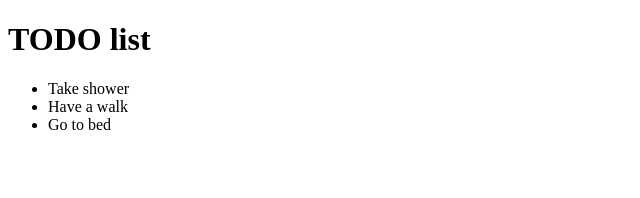
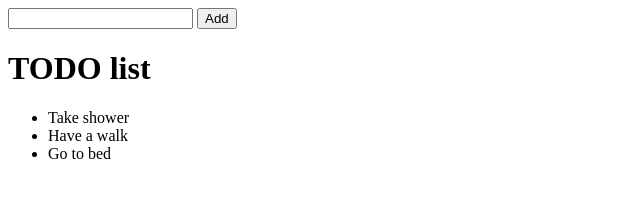
Before and after one commit to TamHoang2019/html, a plain HTML site: page 11-todo-list/index.html in a window 1280 px wide. Shown: the whole page, without its empty margins (0-640 px from the left). Drawn offline with Linux system fonts and the light colour scheme.

Commit message:
Bai13: button add item and render them

```diff
--- a/11-todo-list/index.html
+++ b/11-todo-list/index.html
@@ -17,6 +17,8 @@ B2: add new todo into todoList by appenChild prototype. -->
         <meta charset="utf-8">
     </head>
     <body>
+    	<input id="new-item" type="text" />
+    	<button onclick="addItem()">Add</button>
         <h1>TODO list</h1>
         <ul id="todo-list">
         	<!-- <li>Haircut</li>
@@ -29,12 +31,28 @@ B2: add new todo into todoList by appenChild prototype. -->
 				'Have a walk',
 				'Go to bed'
 			];
-			var htmlList = document.getElementById('todo-list');
-			var content = todoList.map(function(item){
-				return '<li>' + item + '</li>';
-			});
+			render();
 
-			htmlList.innerHTML = content.join('');
+			function addItem(){
+				// get value of the input
+				var input = document.getElementById('new-item');
+				var newItem = input.value;
+				// add to todoList array
+				todoList.push(newItem);
+				// re-render
+				render();
+				// clear input
+				input.value = '';
+			}
+
+			function render(){
+				var htmlList = document.getElementById('todo-list');
+				var content = todoList.map(function(item){
+					return '<li>' + item + '</li>';
+				});
+
+				htmlList.innerHTML = content.join('');
+			}
 		</script>
     </body>
 </html>
```
